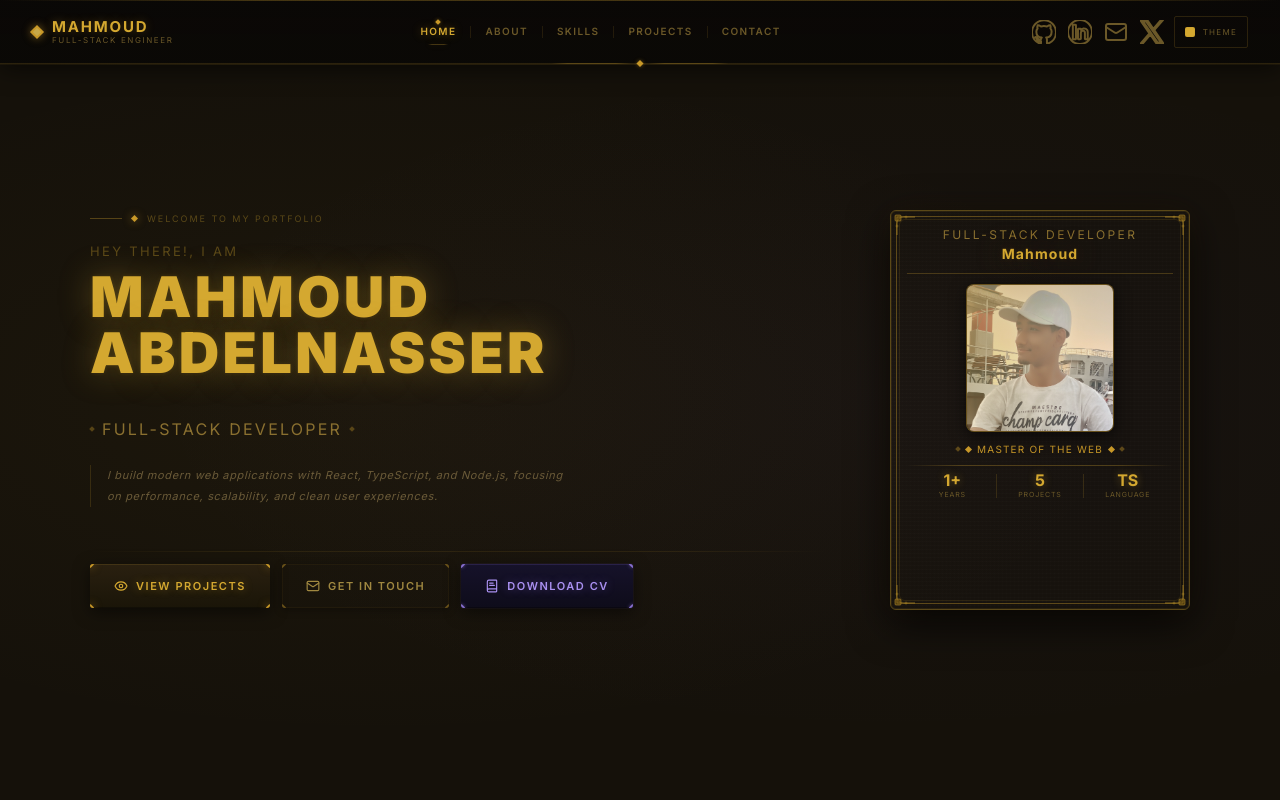
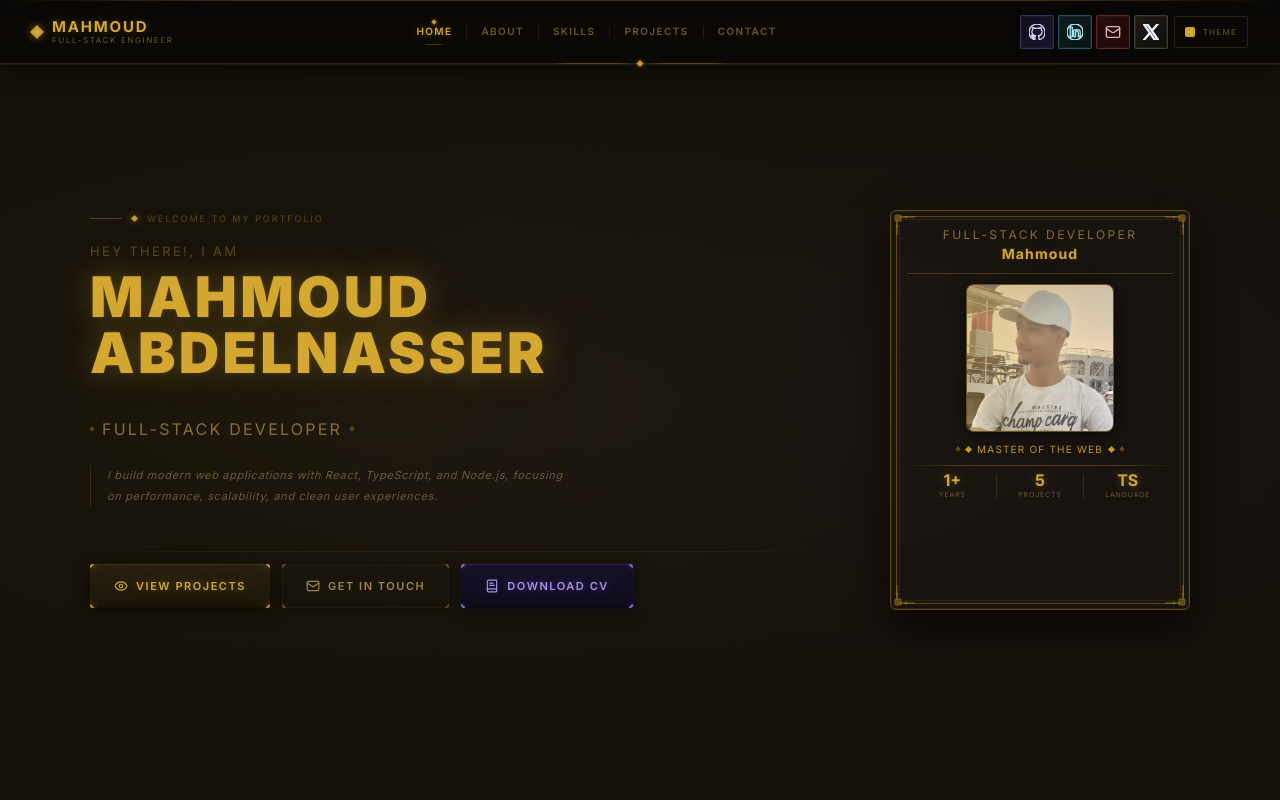
Before and after one commit to 0x-70da/portfolio, a Next.js app: page / in a window 1280 px wide. Shown: the top 800 px of the page. Built offline with nearby package versions, Linux system fonts and the light colour scheme.

Commit message:
feat: refactor social links handling in Header and Footer components; add SocialIconBtn for improved UI consistency

```diff
--- a/components/layout/Footer.tsx
+++ b/components/layout/Footer.tsx
@@ -1,20 +1,21 @@
-import Link from "next/link";
 import { socialLinks } from "@/lib/data.json";
-import { getIcon } from "@/lib/getIcon";
 import WowDivider from "../wow-components/WowDivider";
 import Gem from "../wow-components/Gem";
+import { SocialIconBtn } from "./SocialIconBtn";
+
+const typedSocialLinks = socialLinks as import("@/lib/types").SocialLink[];
 
 export function Footer() {
   return (
     <footer className="relative w-full overflow-hidden border-t border-alpha-a18 bg-(image:--gradient-footer) px-8 pt-8 pb-5 before:content-[''] before:absolute before:top-0 before:left-0 before:right-0 before:h-px before:bg-[linear-gradient(90deg,transparent,var(--alpha-bright-a50)_20%,var(--alpha-bright-a50)_80%,transparent)] after:content-[''] after:absolute after:bottom-0 after:left-1/2 after:-translate-x-1/2 after:h-50 after:w-150 after:pointer-events-none after:bg-[radial-gradient(ellipse_at_50%_100%,var(--alpha-a04)_0%,transparent_70%)]">
-      <WowDivider direction="left" backgroundColor="muted" className="mb-8"/>
+      <WowDivider direction="left" backgroundColor="muted" className="mb-8" />
 
       {/* main row */}
       <div className="flex items-start justify-between gap-8 mb-7 flex-wrap">
         {/* logo + tagline */}
         <div className="flex flex-col">
           <div className="flex gap-2 mb-1">
-            <Gem size="xl" shadow="soft-glow"/>
+            <Gem size="xl" shadow="soft-glow" />
             <div className="font-heading text-lg font-bold leading-none tracking-[0.12em] uppercase text-primary text-shadow-primary-glow-soft">
               Mahmoud
             </div>
@@ -34,17 +35,8 @@ export function Footer() {
             Find Me
           </div>
           <div className="flex gap-1.5 mb-2.5">
-            {socialLinks.map((link) => (
-              <Link
-                key={link.label}
-                href={link.href}
-                target="_blank"
-                rel="noopener noreferrer"
-                title={link.label}
-                className="inline-flex h-8.5 w-8.5 items-center justify-center rounded-xs border border-alpha-a15 text-ink no-underline transition-[color,border-color,box-shadow,background-color] duration-200 hover:border-alpha-a40 hover:bg-alpha-a05 hover:text-primary hover:shadow-[0_0_8px_var(--alpha-bright-a15)]"
-              >
-                {getIcon(link.icon)}
-              </Link>
+            {typedSocialLinks.map((link) => (
+              <SocialIconBtn key={link.label} link={link} />
             ))}
           </div>
           <p className="font-heading text-wow-xs italic tracking-widest text-ink-dark/80">
@@ -54,12 +46,18 @@ export function Footer() {
       </div>
 
       {/* <BottomDivider /> */}
-      <WowDivider gems={1} direction="right" backgroundColor="muted-strong"  className="mb-4"/>
+      <WowDivider
+        gems={1}
+        direction="right"
+        backgroundColor="muted-strong"
+        className="mb-4"
+      />
 
       {/* copyright bar */}
       <div className="flex items-center justify-between flex-wrap gap-2">
         <p className="font-heading text-wow-xs uppercase tracking-[0.12em] text-ink-dark/80">
-          &copy; {new Date().getFullYear()} Mahmoud Abdelnasser. All rights reserved.
+          &copy; {new Date().getFullYear()} Mahmoud Abdelnasser. All rights
+          reserved.
         </p>
         <p className="font-heading text-wow-xs uppercase italic tracking-[0.12em] text-ink-dark/80">
           Crafted with{" "}
--- a/components/layout/Header.tsx
+++ b/components/layout/Header.tsx
@@ -6,10 +6,12 @@ import { socialLinks, navItems } from "@/lib/data.json";
 import { cn } from "@/lib/utils";
 import { useActiveSection } from "@/hooks/useActiveSection";
 import Link from "next/link";
-import { NavItem, SocialLink } from "@/lib/types";
-import { getIcon } from "@/lib/getIcon";
+import { NavItem } from "@/lib/types";
 import Gem from "../wow-components/Gem";
 import { setTheme, Theme } from "@/lib/toggleDataTheme";
+import { SocialIconBtn } from "./SocialIconBtn";
+
+const typedSocialLinks = socialLinks as import("@/lib/types").SocialLink[];
 
 type ThemeOption = Theme | "rgb";
 
@@ -94,20 +96,6 @@ function NavLink({
 
 function NavSep() {
   return <div className="h-3 w-px shrink-0 bg-alpha-a15" />;
-}
-
-function SocialIconBtn({ link }: { link: SocialLink }) {
-  return (
-    <a
-      href={link.href}
-      target="_blank"
-      rel="noopener noreferrer"
-      title={link.label}
-      className="inline-flex h-8 w-8 shrink-0 items-center justify-center rounded-xs border border-transparent text-ink transition-[color,border-color,box-shadow,background-color] duration-200 hover:border-alpha-a20 hover:bg-alpha-a05 hover:text-primary hover:shadow-[0_0_8px_var(--alpha-bright-a15)]"
-    >
-      {getIcon(link.icon)}
-    </a>
-  );
 }
 
 function ThemeMenuButton() {
@@ -298,7 +286,7 @@ export function Header() {
         <div className="flex ml-auto items-center gap-1 md:gap-1.5">
           {/* Socials — hidden on mobile */}
           <div className="hidden shrink-0 items-center gap-1 min-[961px]:flex">
-            {socialLinks.map((link) => (
+            {typedSocialLinks.map((link) => (
               <SocialIconBtn key={link.label} link={link} />
             ))}
           </div>
@@ -343,7 +331,7 @@ export function Header() {
 
           {/* socials in drawer */}
           <div className="mt-2.5 flex items-center gap-2 border-t border-alpha-a10 px-8 pt-4">
-            {socialLinks.map((link) => (
+            {typedSocialLinks.map((link) => (
               <SocialIconBtn key={link.label} link={link} />
             ))}
           </div>
--- /dev/null
+++ b/components/layout/SocialIconBtn.tsx
@@ -0,0 +1,36 @@
+import type { SocialLink } from "@/lib/types";
+import { getIcon } from "@/lib/getIcon";
+import { cn } from "@/lib/utils";
+
+interface SocialIconBtnProps {
+  link: SocialLink;
+  className?: string;
+}
+
+const variantStyles = {
+  arcane:
+    "border border-[rgba(130,100,220,0.35)] bg-[linear-gradient(135deg,rgba(18,16,30,0.96)_0%,rgba(26,22,48,0.94)_100%)] text-[rgb(218,208,246)] shadow-[inset_0_0_0_1px_rgba(130,100,220,0.08),0_2px_8px_rgba(0,0,0,0.35)] hover:border-[rgba(130,100,220,0.6)] hover:text-[rgb(232,225,255)] hover:shadow-[inset_0_0_0_1px_rgba(130,100,220,0.12),0_2px_12px_rgba(0,0,0,0.45),0_0_10px_rgba(130,100,220,0.18)]",
+  red: "border border-[rgba(232,85,69,0.35)] bg-[linear-gradient(135deg,rgba(232,85,69,0.12)_0%,rgba(70,18,18,0.36)_100%)] text-[rgb(239,173,165)] shadow-[inset_0_0_0_1px_rgba(232,85,69,0.08),0_2px_8px_rgba(0,0,0,0.35)] hover:border-[rgba(232,85,69,0.6)] hover:text-[rgb(247,214,210)] hover:shadow-[inset_0_0_0_1px_rgba(232,85,69,0.12),0_2px_12px_rgba(0,0,0,0.45),0_0_10px_rgba(232,85,69,0.18)]",
+  white:
+    "border border-[rgba(255,255,255,0.18)] bg-[linear-gradient(135deg,rgba(255,255,255,0.08)_0%,rgba(255,255,255,0.03)_100%)] text-[rgb(235,239,245)] shadow-[inset_0_0_0_1px_rgba(255,255,255,0.05),0_2px_8px_rgba(0,0,0,0.35)] hover:border-[rgba(255,255,255,0.3)] hover:text-[rgb(255,255,255)] hover:shadow-[inset_0_0_0_1px_rgba(255,255,255,0.08),0_2px_12px_rgba(0,0,0,0.45),0_0_10px_rgba(255,255,255,0.12)]",
+  cyan: "border border-[rgba(64,200,216,0.35)] bg-[linear-gradient(135deg,rgba(64,200,216,0.12)_0%,rgba(10,40,45,0.4)_100%)] text-[rgb(165,235,241)] shadow-[inset_0_0_0_1px_rgba(64,200,216,0.08),0_2px_8px_rgba(0,0,0,0.35)] hover:border-[rgba(64,200,216,0.6)] hover:text-[rgb(214,250,252)] hover:shadow-[inset_0_0_0_1px_rgba(64,200,216,0.12),0_2px_12px_rgba(0,0,0,0.45),0_0_10px_rgba(64,200,216,0.18)]",
+} as const;
+
+export function SocialIconBtn({ link, className }: SocialIconBtnProps) {
+  return (
+    <a
+      href={link.href}
+      target="_blank"
+      rel="noopener noreferrer"
+      title={link.label}
+      aria-label={link.label}
+      className={cn(
+        "inline-flex h-8.5 w-8.5 shrink-0 items-center justify-center rounded-xs transition-[color,border-color,box-shadow,background-color] duration-200",
+        variantStyles[link.color],
+        className,
+      )}
+    >
+      {getIcon(link.icon, { className: "h-4 w-4" })}
+    </a>
+  );
+}
```
